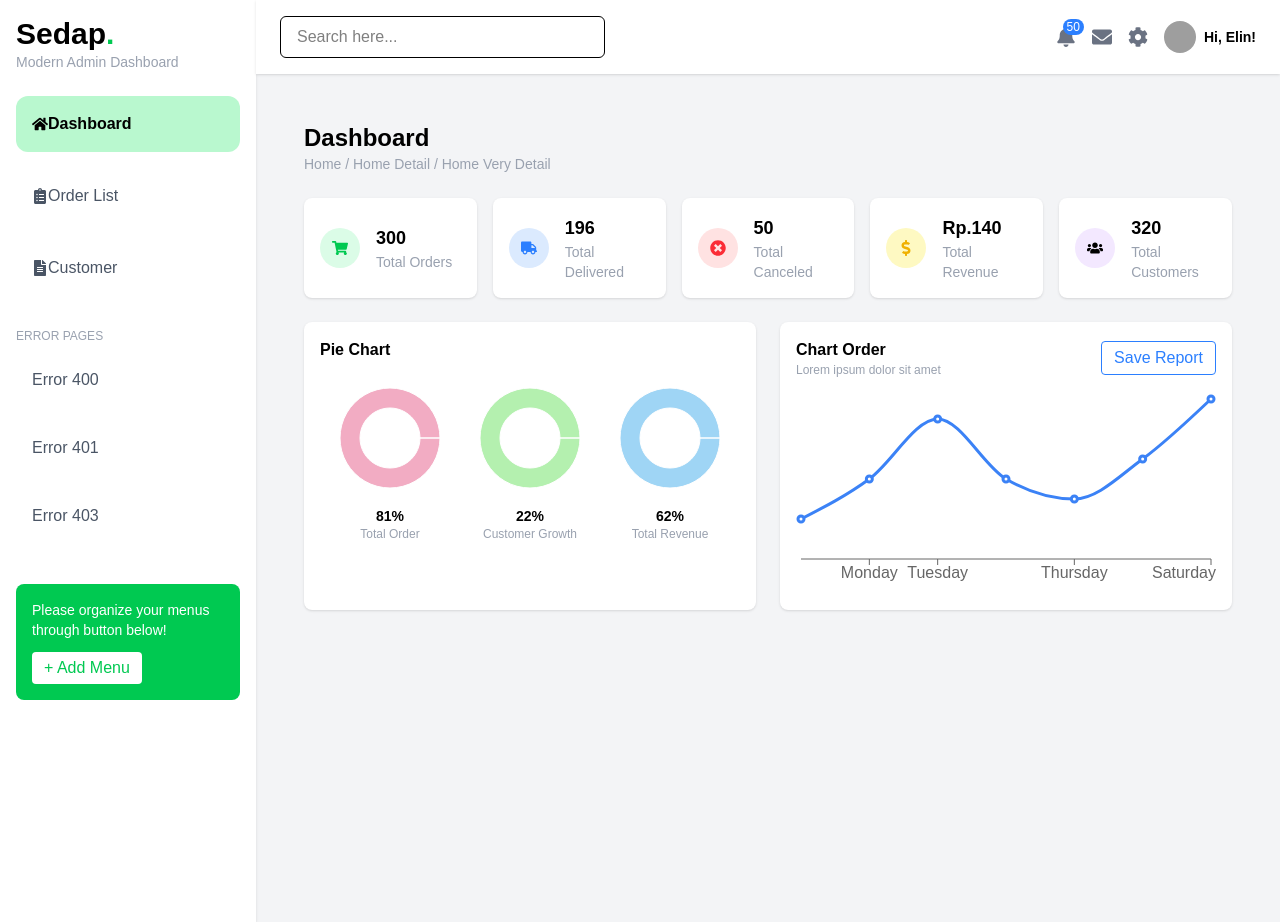
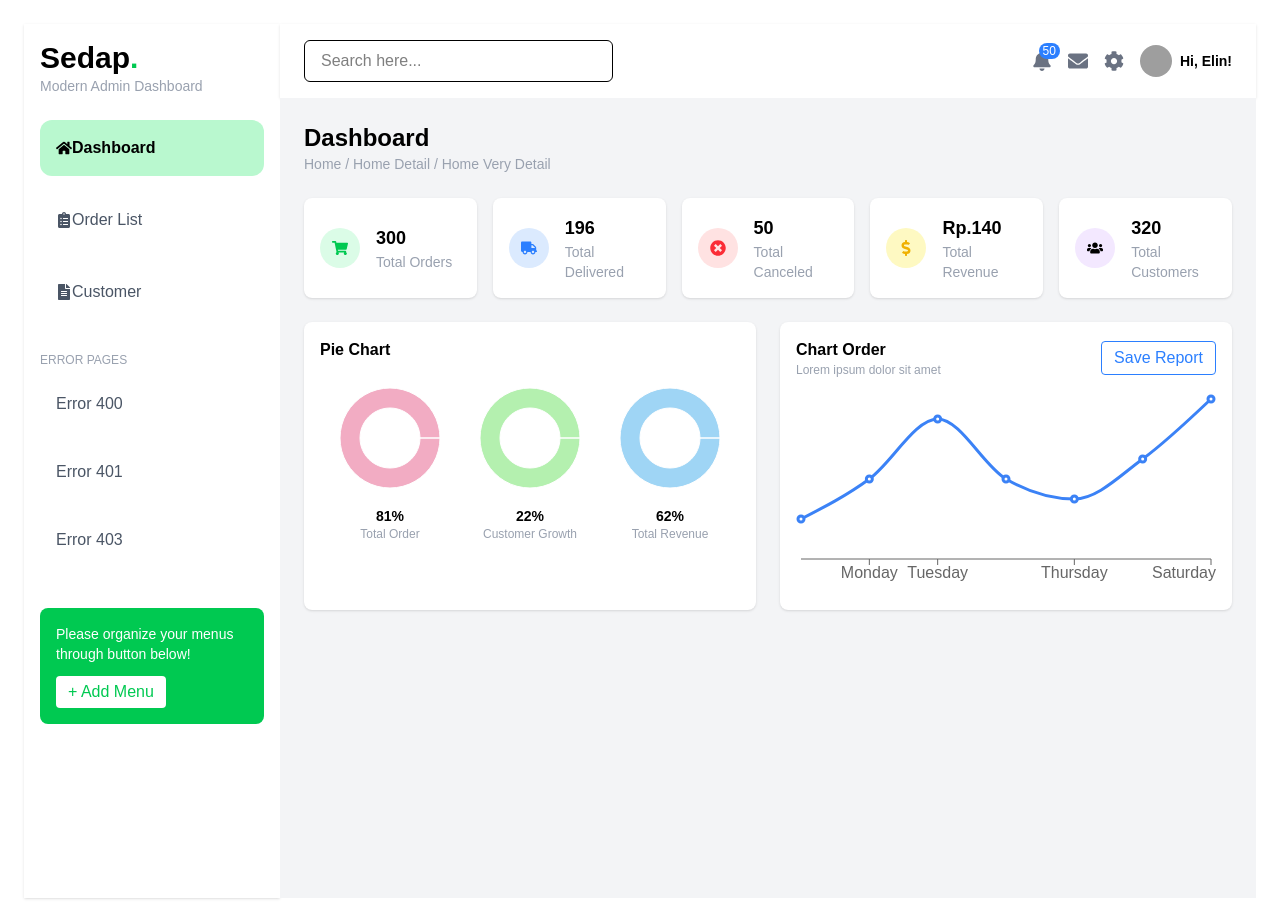
Before and after one commit to elin143/react-elin-2sia, a React (Vite) app: page / in a window 1280 px wide. Built offline with nearby package versions, Linux system fonts and the light colour scheme; grey boxes are pictures that could not be loaded; a web font is replaced by a local one.

Commit message:
pertemuan 7

```diff
--- a/src/App.jsx
+++ b/src/App.jsx
@@ -1,8 +1,6 @@
 import { useState } from "react";
 import Dashboard from "./pages/Dashboard";
 import "./assets/tailwind.css";
-import Sidebar from "./layouts/Sidebar";
-import Header from "./layouts/Header";
 import { Routes, Route } from "react-router-dom";
 import Customers from "./pages/Customer";
 import Orders from "./pages/Orders";
@@ -10,38 +8,26 @@ import NotFound from "./pages/NotFound";
 import Error400 from "./pages/Error400";
 import Error401 from "./pages/Error401";
 import Error403 from "./pages/Error403";
+import MainLayout from "./layouts/MainLayout";
+
 
 function App() {
   // const [count, setCount] = useState(0);
 
   return (
-
-    <div className="flex min-h-screen bg-gray-100">
-
-      {/* SIDEBAR */}
-      <Sidebar />
-
-      {/* CONTENT */}
-      <div className="flex-1 flex flex-col">
-
-        <Header />
-
-
         <div className="p-6">
           <Routes>
+            <Route element={<MainLayout/>}>
               <Route path="*" element={<NotFound />} />
               <Route path="/" element={<Dashboard />} />
               <Route path="/orders" element={<Orders />} />
               <Route path="/customers" element={<Customers />} />
               <Route path="/error-400" element={<Error400 />} />
-<Route path="/error-401" element={<Error401 />} />
-<Route path="/error-403" element={<Error403 />} />
+              <Route path="/error-401" element={<Error401 />} />
+              <Route path="/error-403" element={<Error403 />} />
+              </Route>
             </Routes>
         </div>
-
-      </div>
-      </div>
-
   );
 }
 
--- /dev/null
+++ b/src/layouts/MainLayout.jsx
@@ -0,0 +1,20 @@
+import Sidebar from "../components/Sidebar";
+import Header from "../components/Header";
+import {Outlet} from "react-router-dom";
+
+export default function MainLayout(){
+    return(
+        <div className="flex min-h-screen bg-gray-100">
+
+      {/* SIDEBAR */}
+      <Sidebar />
+
+      {/* CONTENT */}
+      <div className="flex-1 flex flex-col">
+
+        <Header />
+        <Outlet/>
+      </div>
+      </div>
+    )
+}
--- a/src/pages/Dashboard.jsx
+++ b/src/pages/Dashboard.jsx
@@ -1,5 +1,5 @@
-import Sidebar from "../layouts/Sidebar";
-import Header from "../layouts/Header";
+import Sidebar from "../components/Sidebar";
+import Header from "../components/Header";
 import PageHeader from "../components/PageHeader";
 
 import {
```
Also changed, not shown: src/components/Header.jsx (renamed from src/layouts/Header.jsx), src/components/Sidebar.jsx (renamed from src/layouts/Sidebar.jsx).
